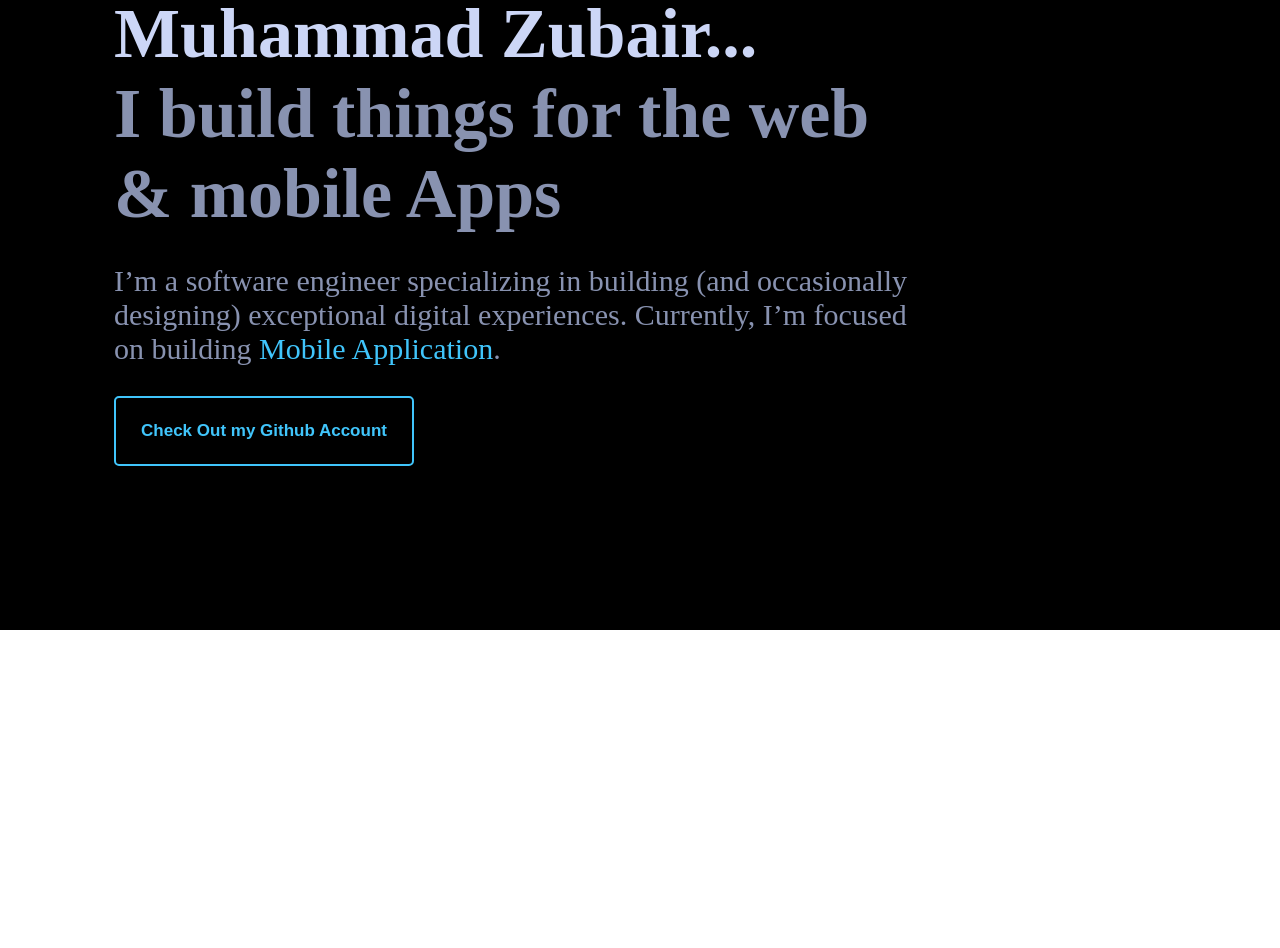
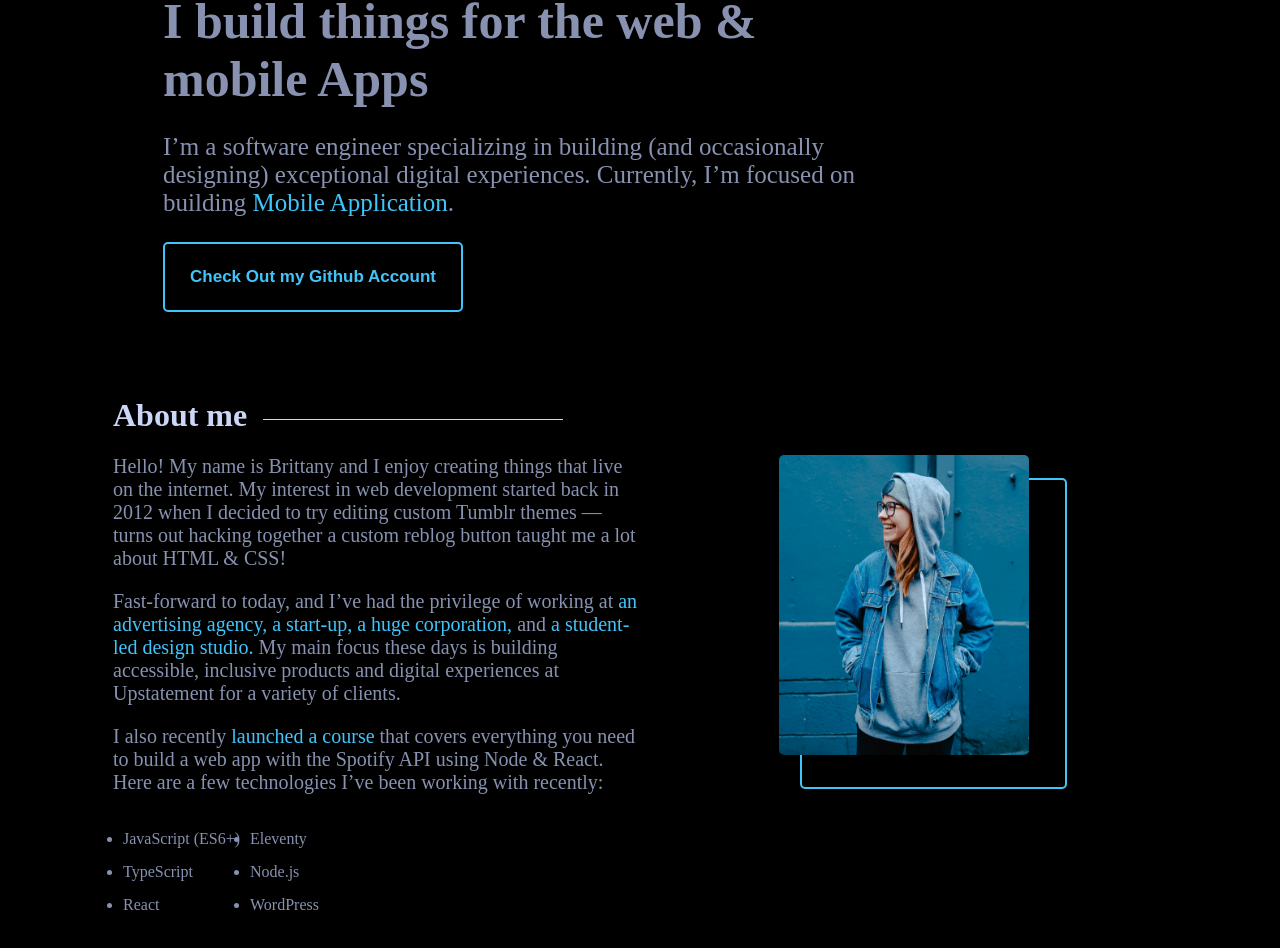
Before and after one commit to zubairkhan1234/portfolionext, a Next.js app: page / in a window 1280 px wide. Shown: the part 250-1198 px from the top of the page. Before the commit the page ends 880 px from the top, so only its background shows below. Built offline with nearby package versions, Linux system fonts and the light colour scheme.

Commit message:
working for portfolio

```diff
--- /dev/null
+++ b/component/About.js
@@ -0,0 +1,59 @@
+import React from 'react'
+import Image from 'next/image'
+import styles from '../styles/Home.module.css'
+
+import aboutImage from '../public/images/about.jpg'
+function AboutComp() {
+    return (
+        <div className={styles.projectContainer}>
+            <h1 className={styles.about_Heading}>About me  <div></div></h1>
+            <div className={styles.aboutBox}>
+                <div>
+                    <p className={styles.discription}>
+                        Hello! My name is Brittany and I enjoy creating things that live on the internet. My interest in web development started back in 2012 when I decided to try editing custom Tumblr themes — turns out hacking together a custom reblog button taught me a lot about HTML & CSS!
+                    </p>
+                    <p className={styles.discription}>
+                        Fast-forward to today, and I’ve had the privilege of working at <span>an advertising agency, a start-up, a huge corporation,</span> and <span>a student-led design studio.</span> My main focus these days is building accessible, inclusive products and digital experiences at Upstatement for a variety of clients.
+                    </p>
+                    <p className={styles.discription}>
+                        I also recently <span>launched a course</span> that covers everything you need to build a web app with the Spotify API using Node & React.
+                        Here are a few technologies I’ve been working with recently:
+                    </p>
+                    <div className={styles.skill_Items}>
+                        <ul>
+                            <li>
+                                JavaScript (ES6+)
+                            </li>
+                            <li>
+                                TypeScript
+                            </li>
+                            <li>
+                                React
+                            </li>
+                        </ul>
+                        <ul>
+                            <li>
+                                Eleventy
+                            </li>
+                            <li>
+                                Node.js
+                            </li>
+                            <li>
+                                WordPress
+                            </li>
+                        </ul>
+                    </div>
+                </div>
+                <div className={styles.aboutSection}>
+                    <Image src={aboutImage} />
+                    <div className={styles.img_border}></div>
+                </div>
+            </div>
+
+        </div>
+
+
+    )
+}
+
+export default AboutComp
--- a/component/Home.js
+++ b/component/Home.js
@@ -1,11 +1,11 @@
 import React from 'react'
 
 import styles from '../styles/Home.module.css'
-function Home() {
+function HomeComp() {
     return (
-        <div className={styles.homeContainer}>
+        <div className={styles.projectContainer}>
             <div className={styles.box}>
-                <h1 className={styles.name}>Muhammad Zubair...</h1>
+                <h1 className={styles.name}>Developer Name...</h1>
                 <h1 className={styles.scope}>I build things for the web & mobile Apps</h1>
                 <p className={styles.discription}>
                     I’m a software engineer specializing in building (and occasionally designing) exceptional digital experiences. Currently, I’m focused on building <span className={styles.primary_color}>Mobile Application</span>.
@@ -18,4 +18,4 @@ function Home() {
     )
 }
 
-export default Home
+export default HomeComp
--- a/component/Navigation.js
+++ b/component/Navigation.js
@@ -2,17 +2,14 @@ import React from 'react'
 import Link from 'next/link'
 import styles from '../styles/Home.module.css'
 
-
-
 function Navigation() {
     return (
-        <div className={styles.container_fluid}>
             <div className={`${styles.navigationContainer} ${styles.container}`}>
                 <div>
-                    <h1>Muhammad zubair</h1>
+                    {/* <h1>Muhammad zubair</h1> */}
+                    <h1>Logo Name</h1>
                 </div>
                 <div className={styles.navigationList} >
-
                     <ul>
                         <li>
                             <Link href={'#'}>About</Link>
@@ -28,12 +25,11 @@ function Navigation() {
                         </li>
                     </ul>
                     <div className={styles.sm_btn}>
-                        <button>Resume</button>
+                        <button onClick={() => alert('we will add resume')}>Resume</button>
                     </div>
 
                 </div>
             </div>
-        </div>
     )
 }
 
--- a/pages/index.js
+++ b/pages/index.js
@@ -5,7 +5,7 @@ import styles from '../styles/Home.module.css'
 
 import Navigation from '../component/Navigation'
 import HomeComp from '../component/Home'
-const inter = Inter({ subsets: ['latin'] })
+import AboutComp from '../component/About'
 
 export default function Home() {
   return (
@@ -18,9 +18,10 @@ export default function Home() {
       </Head>
       <main className={styles.main}>
         <Navigation />
-        <div className={styles.container}>
+        {/* <div className={styles.container}> */}
           <HomeComp />
-        </div>
+          <AboutComp />
+        {/* </div> */}
       </main>
     </>
   )
--- a/styles/Home.module.css
+++ b/styles/Home.module.css
@@ -1,11 +1,3 @@
-/* {
-
-  primary: '#000000',
-  secondary: '#40c5fb',
-  grey: '#8892b0',
-  lightGrey: '#ccd6f6'
-
-} */
 .primary_color {
   color: #40c5fb;
 }
@@ -14,19 +6,22 @@
   padding: 0px;
   margin: 0px;
   background-color: black;
-}
-
-.container_fluid {
-  max-width: 1940px;
+  max-width: 1380px;
   margin: auto;
 }
 
-.container {
-  max-width: 90%;
+.projectContainer {
+  max-width: 1054px;
   margin: auto;
+  padding: 2.5% 0px;
+  /* height: 100vh; */
 }
 
 .navigationContainer {
+  max-width: 1250px;
+  margin-left: auto;
+  margin-right: auto;
+  margin-bottom: 50px;
   display: flex;
   flex-direction: row;
   justify-content: space-between;
@@ -84,16 +79,14 @@
   font-weight: bold;
 }
 
-.homeContainer {
-  height: 100vh;
+.box {
+  width: 70%;
+  margin-left: 50px;
+  /* height: 100%; */
   display: flex;
   flex-direction: column;
   justify-content: center;
-}
-
-.box {
-  width: 70%;
-  margin-left: 50px;
+  align-content: center;
 }
 
 .name {
@@ -105,12 +98,90 @@
 
 .scope {
   color: #8892b0;
-  font-size: 70px;
+  font-size: 50px;
   margin: 0px;
   padding: 0px;
 }
 
 .discription {
   color: #8892b0;
-  font-size: 30px;
+  font-size: 25px;
 }
+
+.aboutContainer {
+  align-items: center;
+}
+
+.aboutBox {
+  display: flex;
+}
+
+.aboutBox div {
+  width: 50%;
+
+}
+
+.aboutBox div p {
+  font-size: 20px;
+
+}
+
+.aboutBox div p span {
+  color: #40c5fb;
+}
+
+.aboutSection {
+  display: flex;
+  flex-direction: column;
+  /* justify-content: center; */
+  align-items: center;
+  align-content: center;
+
+}
+
+.aboutSection img {
+  /* width: 200px; */
+  /* height: 250px; */
+  width: 250px;
+  height: 300px;
+  border-radius: 5px;
+  margin: 20px;
+  z-index: 5;
+}
+
+.img_border {
+  /* width: 200px; */
+  width: 150px;
+  height: 307px;
+  border: 2px solid #40c5fb;
+  border-radius: 5px;
+  position: relative;
+  bottom: 297px;
+  left: 30px;
+}
+
+.about_Heading {
+  color: #ccd6f6;
+  margin-bottom: 0px;
+}
+
+.about_Heading div {
+  border-bottom: 1px solid #ccd6f6;
+  width: 300px;
+  position: relative;
+  top: -15px;
+  left: 150px;
+}
+
+.skill_Items {
+  display: flex;
+}
+
+.skill_Items ul {
+  padding-left: 10px;
+}
+
+.skill_Items ul li {
+  color: #8892b0;
+  margin-bottom: 15px;
+}
--- a/styles/globals.css
+++ b/styles/globals.css
@@ -1,4 +1,5 @@
 body{
     margin: 0px;
     padding: 0px;
+    background-color: black;
 }
```
Also changed, not shown: public/images/about.jpg (added).
